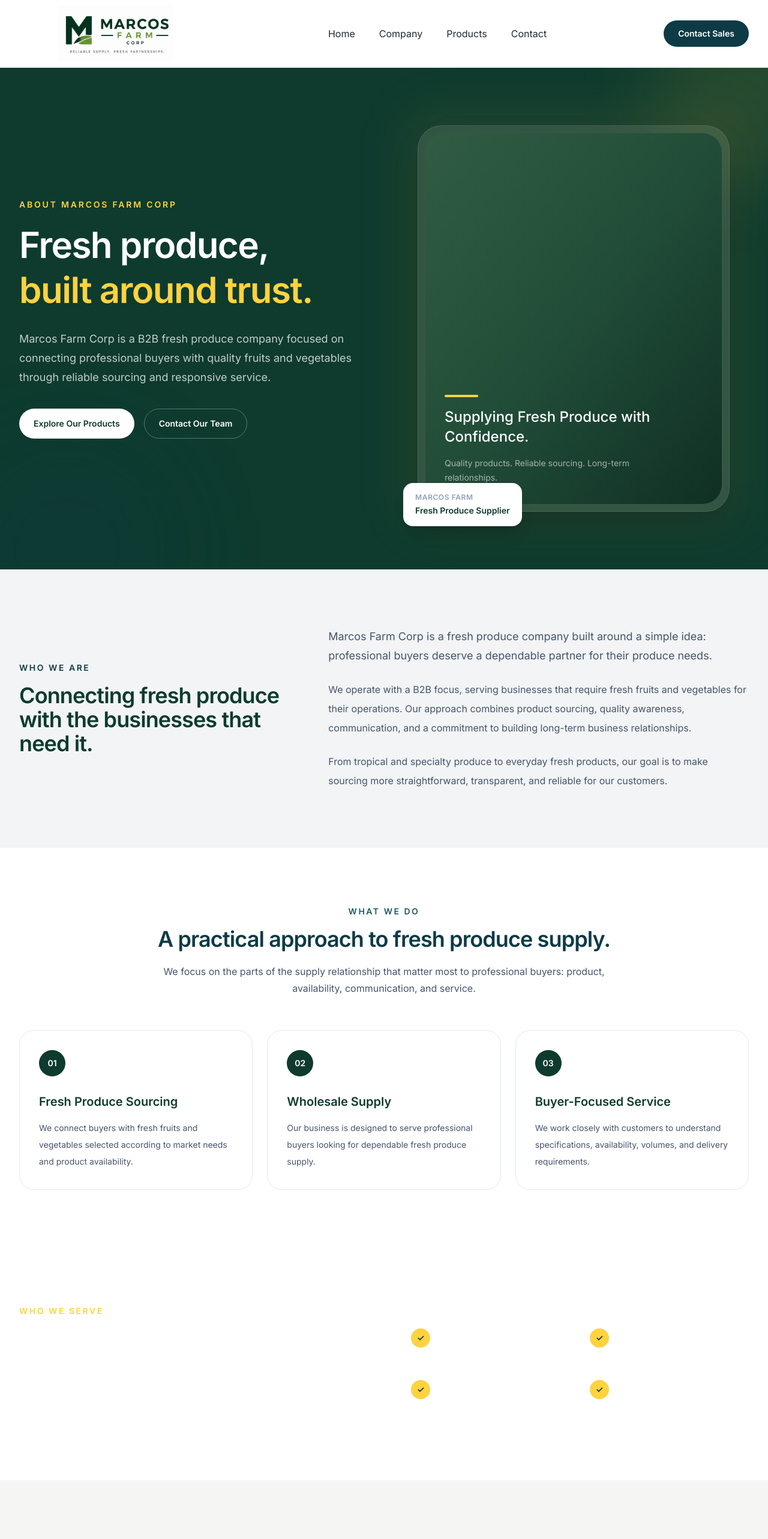
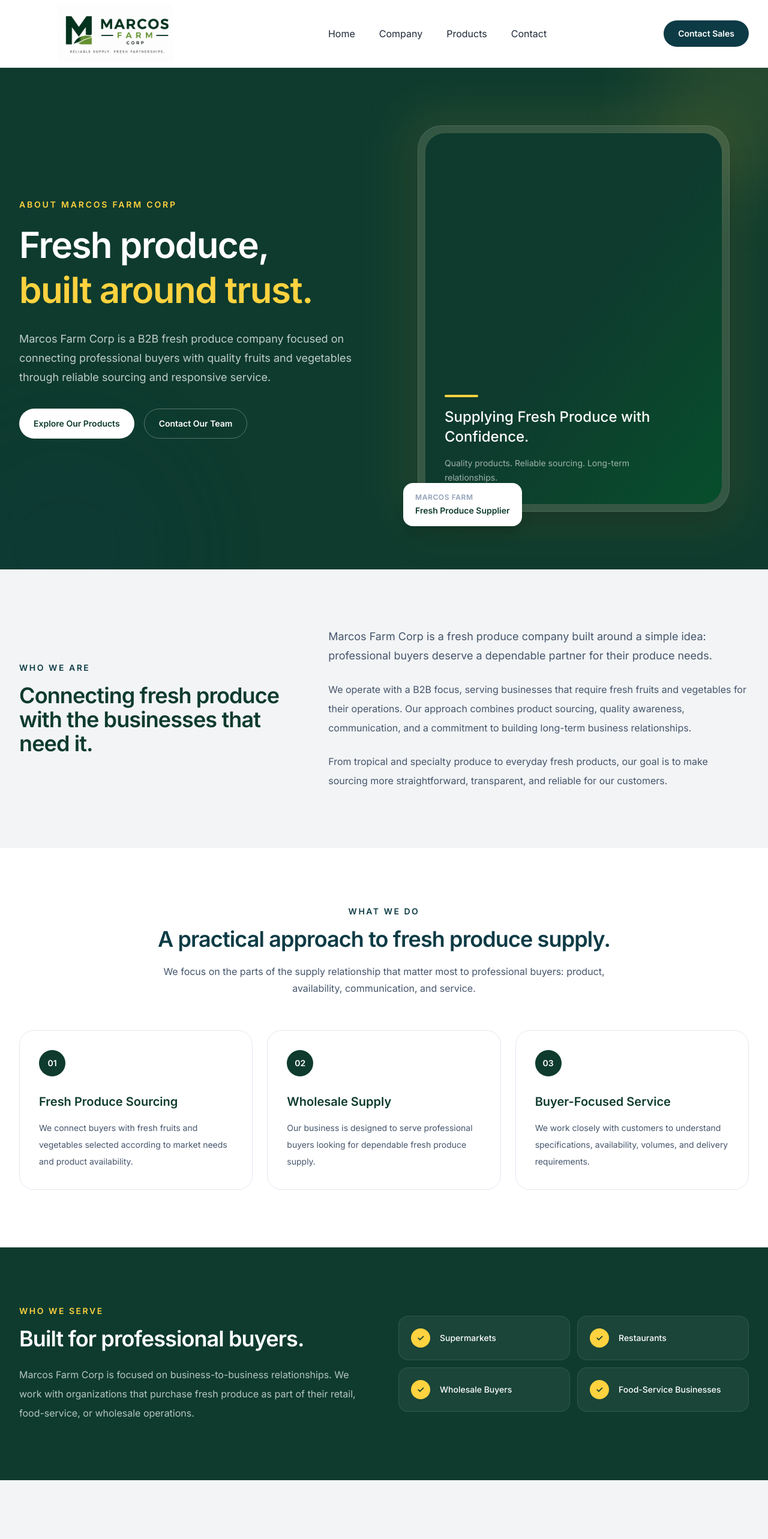
Before and after one commit to marcofarmscorp/marco-farms-portal, a Next.js app: page /company in a window 1280 px wide. Shown: the top 2565 px of the page at 60% size. Built offline with nearby package versions, Linux system fonts and the light colour scheme.

Commit message:
Update page.tsx

```diff
--- a/app/company/page.tsx
+++ b/app/company/page.tsx
@@ -78,7 +78,7 @@
                 <div className="mt-9 flex flex-wrap gap-4">
                   <Link
                     href="/products"
-                    className="inline-flex items-center justify-center rounded-full bg-white px-6 py-3.5 text-sm font-semibold text-[#123B2A] transition hover:bg-[#F3F4F1]"
+                    className="inline-flex items-center justify-center rounded-full bg-white px-6 py-3.5 text-sm font-semibold text-forest transition hover:bg-light"
                   >
                     Explore Our Products
                   </Link>
@@ -94,10 +94,10 @@
 
               <div className="relative hidden lg:block">
                 <div className="relative mx-auto max-w-[520px]">
-                  <div className="absolute -inset-5 rounded-[2.5rem] bg-[#D9A441]/10 blur-2xl" />
+                  <div className="absolute -inset-5 rounded-[2.5rem] bg-citrus/10 blur-2xl" />
 
                   <div className="relative overflow-hidden rounded-[2.5rem] border border-white/10 bg-white/10 p-3 shadow-2xl backdrop-blur-sm">
-                    <div className="flex aspect-[4/5] items-end overflow-hidden rounded-[2rem] bg-gradient-to-br from-[#315C43] via-[#214D38] to-[#102F24] p-8">
+                    <div className="flex aspect-[4/5] items-end overflow-hidden rounded-[2rem] bg-gradient-to-br from-forest via-forest to-forest-dark p-8">
                       <div>
                         <div className="mb-4 h-1 w-14 rounded-full bg-citrus" />
 
@@ -170,7 +170,7 @@
         <section className="bg-white py-20 sm:py-24">
           <Container>
             <div className="mx-auto max-w-3xl text-center">
-              <p className="text-sm font-semibold uppercase tracking-[0.18em] text-[#1E5960]">
+              <p className="text-sm font-semibold uppercase tracking-[0.18em] text-petroleum">
                 What We Do
               </p>
 
@@ -189,7 +189,7 @@
               {services.map((service, index) => (
                 <article
                   key={service.title}
-                  className="group rounded-3xl border border-slate-200 bg-white p-8 transition duration-300 hover:-translate-y-1 hover:border-[#1E5960]/30 hover:shadow-xl"
+                  className="group rounded-3xl border border-slate-200 bg-white p-8 transition duration-300 hover:-translate-y-1 hover:border-petroleum/30 hover:shadow-xl"
                 >
                   <div className="flex h-11 w-11 items-center justify-center rounded-full bg-forest text-sm font-semibold text-white">
                     {String(index + 1).padStart(2, "0")}
@@ -209,7 +209,7 @@
         </section>
 
         {/* WHO WE SERVE */}
-        <section className="text-forest py-20 sm:py-24">
+        <section className="bg-forest py-20 sm:py-24">
           <Container>
             <div className="grid gap-12 lg:grid-cols-2 lg:items-center">
               <div>
@@ -250,7 +250,7 @@
         </section>
 
         {/* OUR APPROACH */}
-        <section className="bg-[#F5F6F3] py-20 sm:py-24">
+        <section className="bg-light py-20 sm:py-24">
           <Container>
             <div className="mx-auto max-w-3xl text-center">
               <p className="text-sm font-semibold uppercase tracking-[0.18em] text-petroleum">
@@ -277,7 +277,7 @@
                     {pillar.number}
                   </span>
 
-                  <h3 className="mt-5 text-2xl font-semibold bg-forest">
+                  <h3 className="mt-5 text-2xl font-semibold text-forest">
                     {pillar.title}
                   </h3>
 
@@ -285,7 +285,7 @@
                     {pillar.text}
                   </p>
 
-                  <div className="absolute -right-12 -top-12 h-32 w-32 rounded-full bg-[#123B2A]/5" />
+                  <div className="absolute -right-12 -top-12 h-32 w-32 rounded-full bg-forest/5" />
                 </article>
               ))}
             </div>
@@ -314,7 +314,7 @@
 
                   <Link
                     href="/products"
-                    className="mt-8 inline-flex items-center gap-2 rounded-full bg-forest px-6 py-3.5 text-sm font-semibold text-white transition hover:bg-[#1D4D38]"
+                    className="mt-8 inline-flex items-center gap-2 rounded-full bg-forest px-6 py-3.5 text-sm font-semibold text-white transition hover:bg-forest-dark"
                   >
                     View Products
                     <span aria-hidden="true">→</span>
@@ -322,8 +322,8 @@
                 </div>
 
                 <div className="relative min-h-[280px] overflow-hidden bg-petroleum">
-                  <div className="absolute -right-16 -top-16 h-64 w-64 rounded-full bg-[#D9A441]/20" />
-                  <div className="absolute -bottom-20 -left-16 h-72 w-72 rounded-full bg-[#123B2A]/30" />
+                  <div className="absolute -right-16 -top-16 h-64 w-64 rounded-full bg-citrus/20" />
+                  <div className="absolute -bottom-20 -left-16 h-72 w-72 rounded-full bg-forest/30" />
 
                   <div className="relative flex h-full items-center justify-center p-10">
                     <div className="text-center">
@@ -367,7 +367,7 @@
 
                 <Link
                   href="/contact"
-                  className="mt-8 inline-flex items-center justify-center rounded-full bg-white px-7 py-3.5 text-sm font-semibold text-[#123B2A] transition hover:bg-[#F3F4F1]"
+                  className="mt-8 inline-flex items-center justify-center rounded-full bg-white px-7 py-3.5 text-sm font-semibold text-forest transition hover:bg-light"
                 >
                   Contact Marcos Farm
                 </Link>
```
